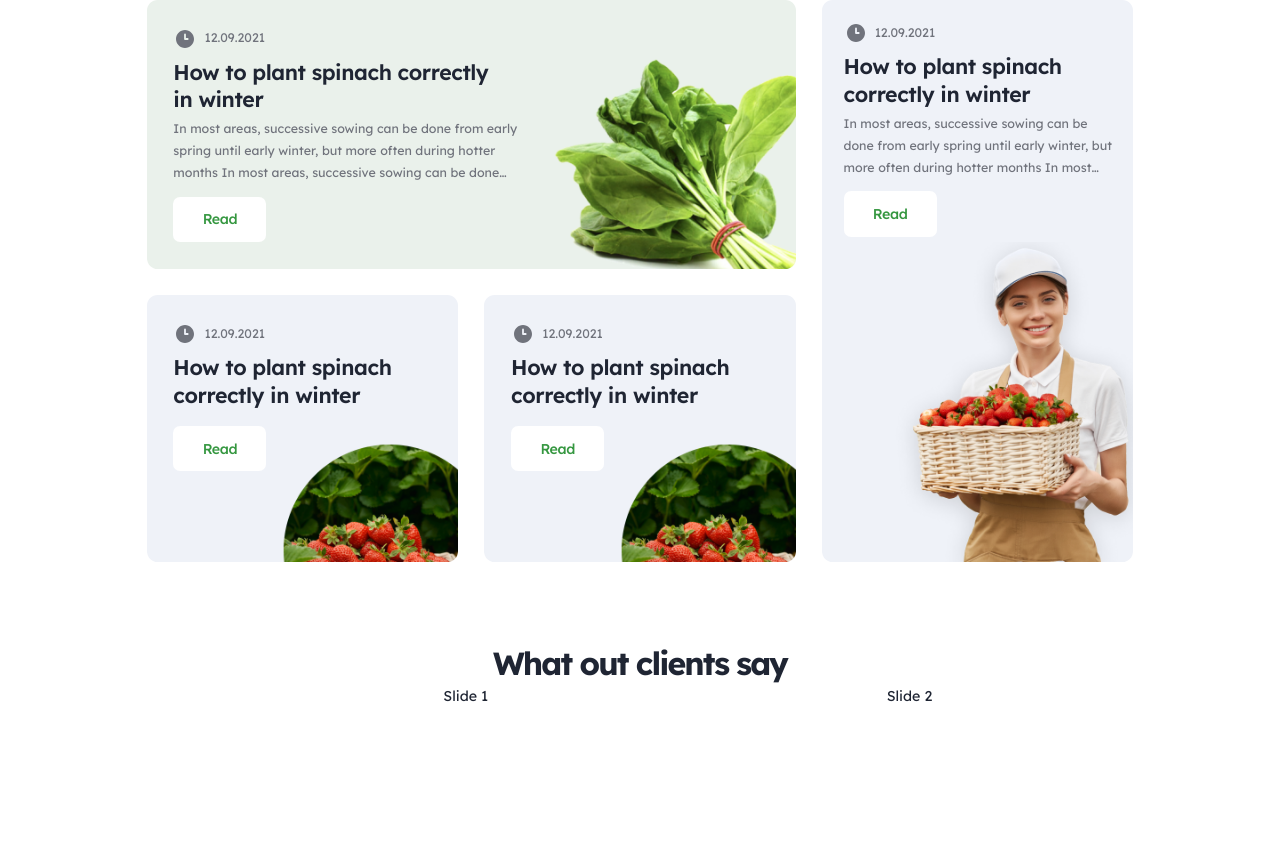
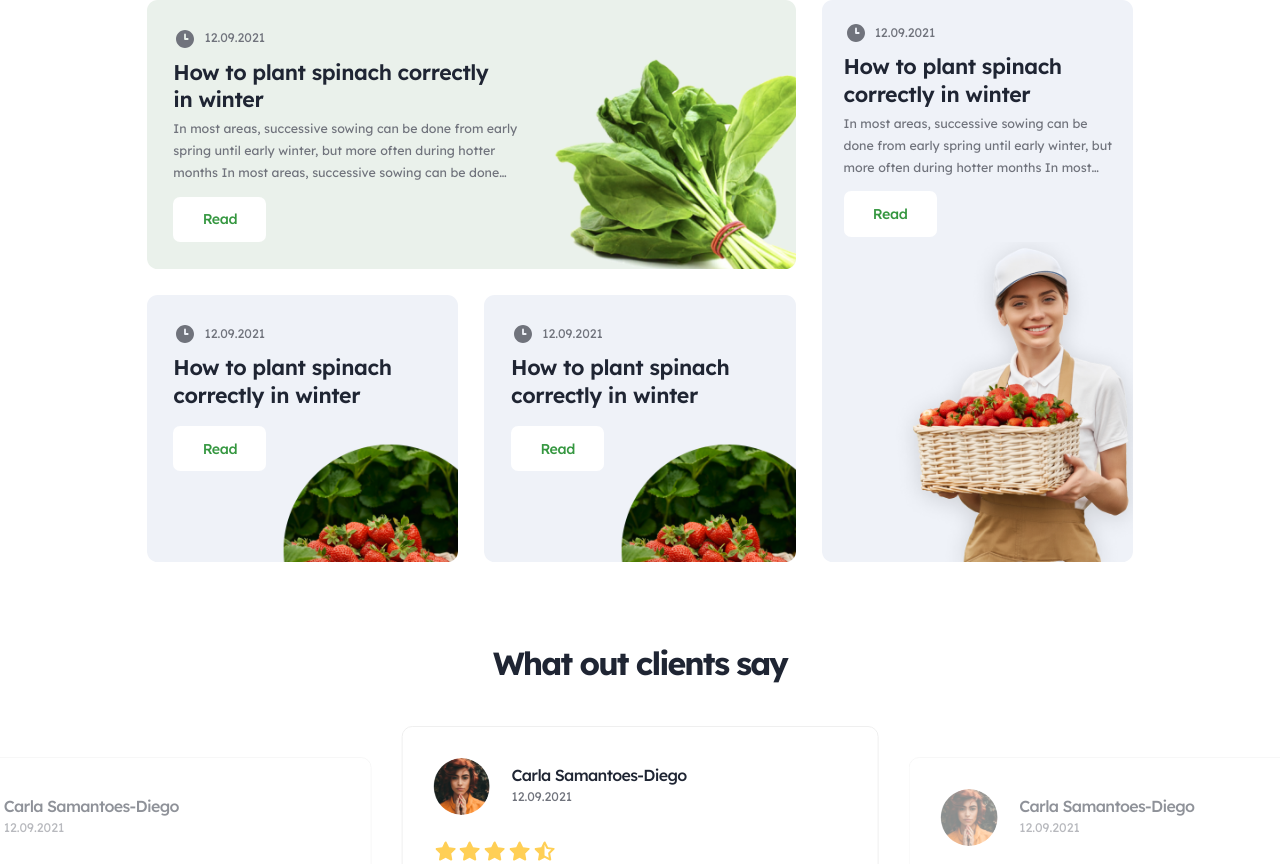
Before and after one commit to kolchinanyajs/seedra, a Next.js app: page / in a window 1280 px wide. Shown: the part 1933-2797 px from the top of the page. Before the commit the page ends 2638 px from the top, so only its background shows below. Built offline with nearby package versions, Linux system fonts and the light colour scheme.

Commit message:
Add slider in feedbacks

```diff
--- a/src/components/Feedback/index.tsx
+++ b/src/components/Feedback/index.tsx
@@ -1,28 +1,30 @@
 "use client";
 
 import React from "react";
+import "swiper/css";
 import styles from "./page.module.scss";
 import { Swiper, SwiperSlide } from "swiper/react";
 import { Autoplay, Navigation, Pagination } from "swiper/modules";
-import "swiper/css";
+import FeedbackCard from "../FeedbackCard";
 
 const Feedback = () => {
   return (
     <section className={styles.feedback}>
       <h2 className={`${styles.feedback__title} h2`}>What out clients say</h2>
-      <div>
-        <Swiper
-          spaceBetween={50}
-          slidesPerView={3}
-          centeredSlides={true}
-          autoplay={true}
-        >
-          <SwiperSlide>Slide 1</SwiperSlide>
-          <SwiperSlide>Slide 2</SwiperSlide>
-          <SwiperSlide>Slide 3</SwiperSlide>
-          <SwiperSlide>Slide 4</SwiperSlide>
-        </Swiper>
-      </div>
+      <Swiper
+        spaceBetween={30}
+        slidesPerView={2.58}
+        centeredSlides={true}
+        loop={true}
+        modules={[Autoplay, Pagination, Navigation]}
+        className={styles.feedback__swiper}
+      >
+        {[...Array(6)].map((_, index) => (
+          <SwiperSlide key={index} className={styles.feedback__slide}>
+            <FeedbackCard />
+          </SwiperSlide>
+        ))}
+      </Swiper>
     </section>
   );
 };
--- a/src/components/Feedback/page.module.scss
+++ b/src/components/Feedback/page.module.scss
@@ -1,5 +1,22 @@
 .feedback {
+  margin-bottom: rem(100);
   &__title {
     text-align: center;
+    margin-bottom: rem(44);
+  }
+  &__swiper {
+    padding-top: rem(35);
+  }
+  &__slide {
+    // max-width: rem(540);
+    opacity: 0.5;
+    top: 0;
+    transition: all 0.3s ease-in-out;
+  }
+  :global(.swiper-slide-active) {
+    opacity: 1;
+    top: rem(-35);
+    transition: all 0.3s ease-in-out;
+    transition-delay: 0.1s;
   }
 }
--- /dev/null
+++ b/src/components/FeedbackCard/index.tsx
@@ -0,0 +1,43 @@
+import React from "react";
+import styles from "./page.module.scss";
+import Image from "next/image";
+import Rating from "../Rating";
+
+const FeedbackCard = () => {
+  return (
+    <article className={styles["feedback-card"]}>
+      <header className={styles["feedback-card__header"]}>
+        <Image
+          className={styles["feedback-card__image"]}
+          src="/user.png"
+          alt="user"
+          width={64}
+          height={64}
+        />
+        <div>
+          <p className={`${styles["feedback-card__name"]} medium-18`}>
+            Carla Samantoes-Diego
+          </p>
+          <time className={`${styles["feedback-card__time"]} regular-14`}>
+            12.09.2021
+          </time>
+        </div>
+      </header>
+      <Rating
+        className={styles["feedback-card__rating"]}
+        rating={4.5}
+        ratingCount={false}
+        size={24}
+      />
+      <p className={`${styles["feedback-card__description"]} light-16`}>
+        SEEDRA Spinach Seeds&nbsp;&mdash; contains 600 seeds
+        in&nbsp;2&nbsp;Packs and professional instructions created by&nbsp;PhD
+        Helga George Be&nbsp;sure of&nbsp;our quality&nbsp;&mdash; the freshest
+        batches of&nbsp;this season. Non-GMO, Heirloom&nbsp;&mdash; our seeds
+        were tested and have the best germination ratings.
+      </p>
+    </article>
+  );
+};
+
+export default FeedbackCard;
--- /dev/null
+++ b/src/components/FeedbackCard/page.module.scss
@@ -0,0 +1,24 @@
+.feedback-card {
+  border-radius: rem(12);
+  border: rem(1) solid var(--light-grey-stroke);
+  padding: rem(35);
+  &__header {
+    display: flex;
+    align-items: center;
+    gap: rem(24);
+    margin-bottom: rem(28);
+  }
+  &__image {
+    --size: #{rem(64)};
+    width: var(--size);
+    height: var(--size);
+    border-radius: 50%;
+    grid-column: 1;
+  }
+  &__time {
+    color: var(--text-secondary);
+  }
+  &__rating {
+    margin-bottom: rem(16);
+  }
+}
--- a/src/components/Icons/Stars/Star.tsx
+++ b/src/components/Icons/Stars/Star.tsx
@@ -1,10 +1,13 @@
 import React from "react";
 
-const Star = () => {
+interface ISrat {
+  size: number;
+}
+const Star = ({ size = 16 }: ISrat) => {
   return (
     <svg
-      width="16"
-      height="16"
+      width={size}
+      height={size}
       viewBox="0 0 16 16"
       fill="none"
       xmlns="http://www.w3.org/2000/svg"
--- a/src/components/Icons/Stars/StarEmpty.tsx
+++ b/src/components/Icons/Stars/StarEmpty.tsx
@@ -1,10 +1,14 @@
 import React from "react";
 
-const StarEmpty = () => {
+interface IStarEmpty {
+  size?: number;
+}
+
+const StarEmpty = ({ size = 16 }: IStarEmpty = {}) => {
   return (
     <svg
-      width="16"
-      height="16"
+      width={size}
+      height={size}
       viewBox="0 0 16 16"
       fill="none"
       xmlns="http://www.w3.org/2000/svg"
--- a/src/components/Icons/Stars/StarHalf.tsx
+++ b/src/components/Icons/Stars/StarHalf.tsx
@@ -1,10 +1,14 @@
 import React from "react";
 
-const StarHalf = () => {
+interface IStarHalf {
+  size?: number;
+}
+
+const StarHalf = ({ size = 16 }: IStarHalf = {}) => {
   return (
     <svg
-      width="16"
-      height="16"
+      width={size}
+      height={size}
       viewBox="0 0 16 16"
       fill="none"
       xmlns="http://www.w3.org/2000/svg"
--- a/src/components/Rating/index.tsx
+++ b/src/components/Rating/index.tsx
@@ -6,49 +6,46 @@ import StarEmpty from "../Icons/Stars/StarEmpty";
 
 interface IRating {
   rating: number;
-  ratingCount: number;
+  size?: number;
+  className?: string;
+  ratingCount: number | boolean;
 }
 
-const Rating = ({ rating, ratingCount }: IRating) => {
-  // Округляем рейтинг до ближайшего 0.5, чтобы определить количество полных и наполовину заполненных звезд
+const Rating = ({ rating, ratingCount, className, size }: IRating) => {
   const fullStars = Math.floor(rating);
   const hasHalfStar = rating - fullStars >= 0.5;
 
-  // Создаем массив, который будет содержать компоненты звезд для отображения
   const stars = [];
 
-  // Добавляем полные звезды
   for (let i = 0; i < fullStars; i++) {
     stars.push(
       <li key={i} className={styles.rating__item}>
-        <Star />
+        <Star size={size || 16} />
       </li>
     );
   }
 
-  // Добавляем наполовину заполненную звезду, если есть
   if (hasHalfStar) {
     stars.push(
       <li key="half" className={styles.rating__item}>
-        <StarHalf />
+        <StarHalf size={size || 16} />
       </li>
     );
   }
 
-  // Добавляем пустые звезды до общего количества звезд (5)
   while (stars.length < 5) {
     stars.push(
       <li key={stars.length} className={styles.rating__item}>
-        <StarEmpty />
+        <StarEmpty size={size || 16} />
       </li>
     );
   }
 
   return (
-    <div className={styles.rating}>
+    <div className={`${styles.rating} ${className}`}>
       <ul className={styles.rating__list}>{stars}</ul>
       <span className={`${styles.rating__count} regular-14`}>
-        ({ratingCount})
+        {ratingCount && `(${ratingCount})`}
       </span>
     </div>
   );
--- a/src/styles/typography.scss
+++ b/src/styles/typography.scss
@@ -27,6 +27,13 @@
   line-height: 1.75;
 }
 
+.medium-18 {
+  font-size: rem(18);
+  font-weight: 500;
+  line-height: 1.38;
+  @include letter-spacing-em(-0.72, 18);
+}
+
 .medium-16 {
   font-size: rem(16);
   font-weight: 500;
```
Also changed, not shown: public/user.png (added).
